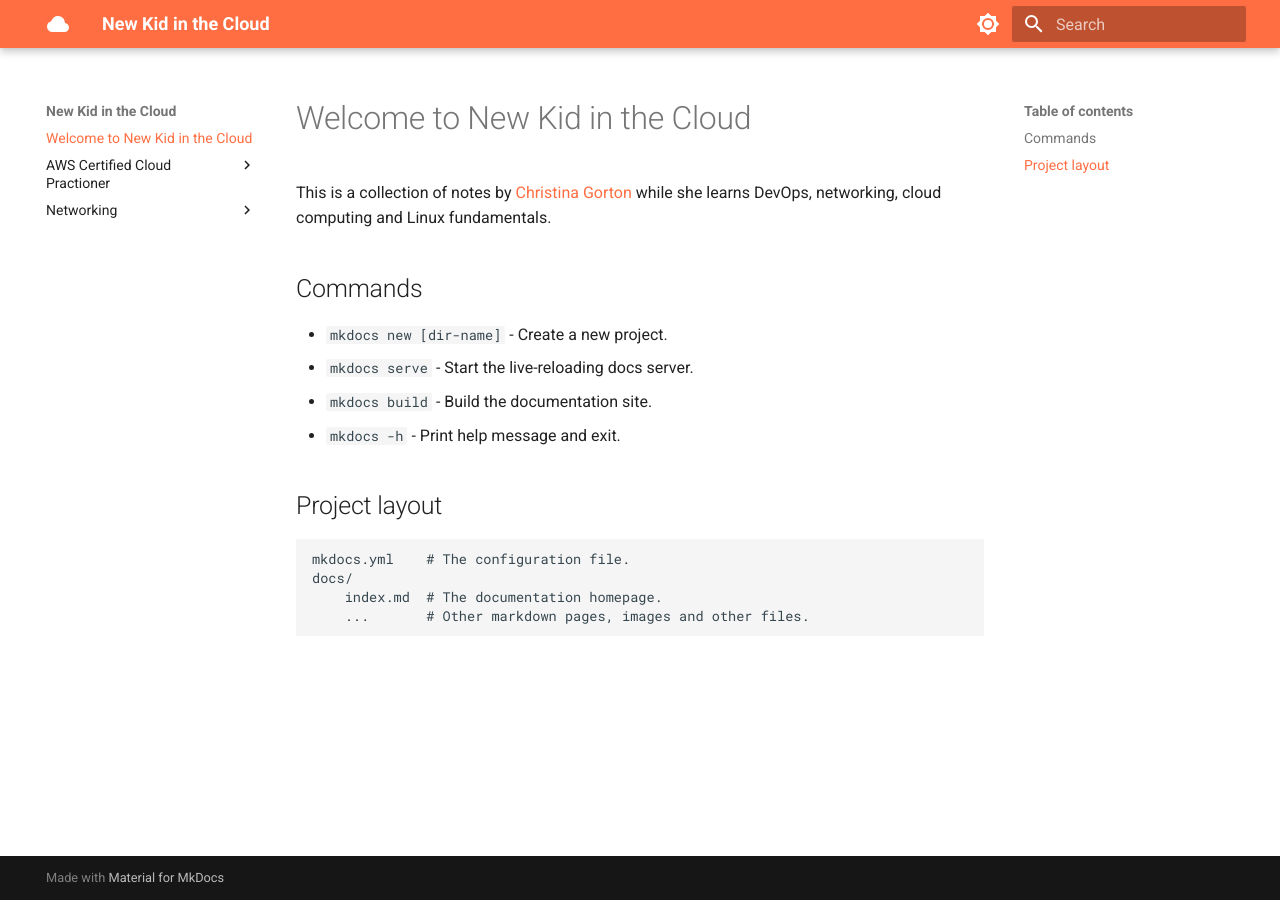
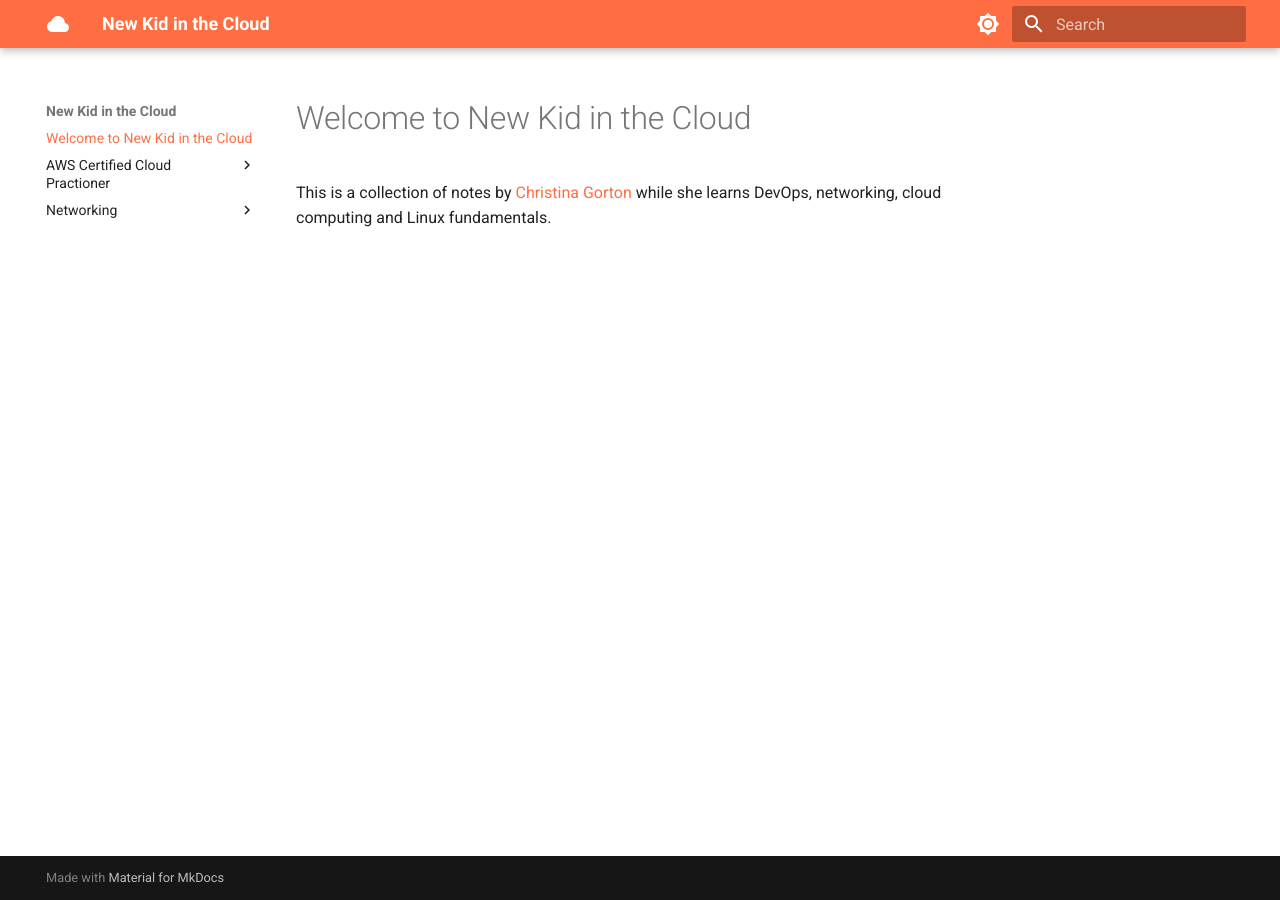
Before and after one commit to cmgorton/christina.github.io, an MkDocs documentation site: the page built from docs/index.md, in a window 1280 px wide. Built offline with MkDocs 1.6.1 and Material for MkDocs 9.7.7, drawn with Linux system fonts in a browser that asks for light colours.

Commit message:
Updating site

```diff
--- a/docs/index.md
+++ b/docs/index.md
@@ -1,17 +1,3 @@
 # Welcome to New Kid in the Cloud
 
 This is a collection of notes by <a href= "https://twitter.com/coffeecraftcode" target="_blank" rel="noopener noreferrer">Christina Gorton</a> while she learns DevOps, networking, cloud computing and Linux fundamentals.
-
-## Commands
-
-- `mkdocs new [dir-name]` - Create a new project.
-- `mkdocs serve` - Start the live-reloading docs server.
-- `mkdocs build` - Build the documentation site.
-- `mkdocs -h` - Print help message and exit.
-
-## Project layout
-
-    mkdocs.yml    # The configuration file.
-    docs/
-        index.md  # The documentation homepage.
-        ...       # Other markdown pages, images and other files.
```
Also changed, not shown: site/index.html, site/search/search_index.json, 1 other file.
